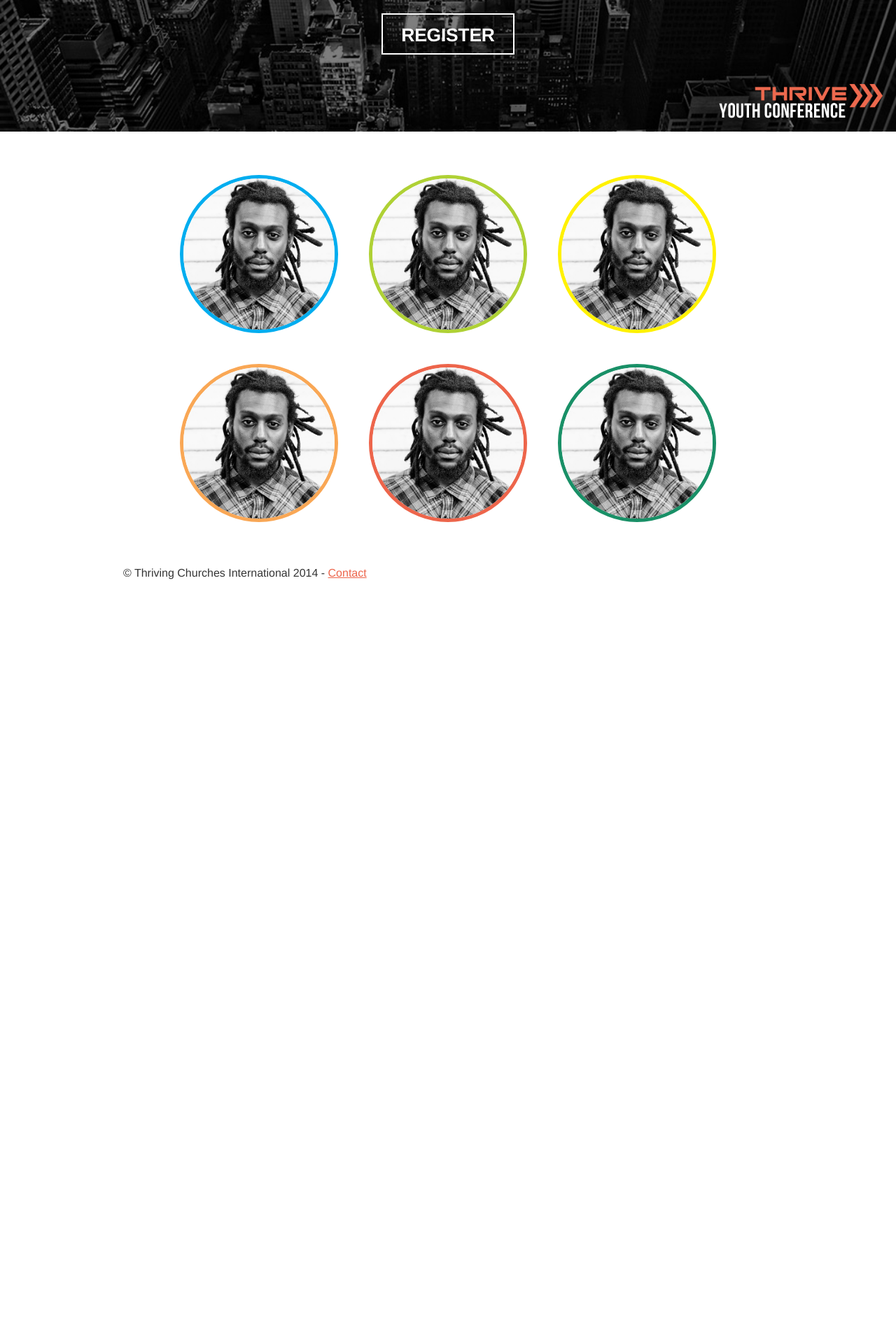
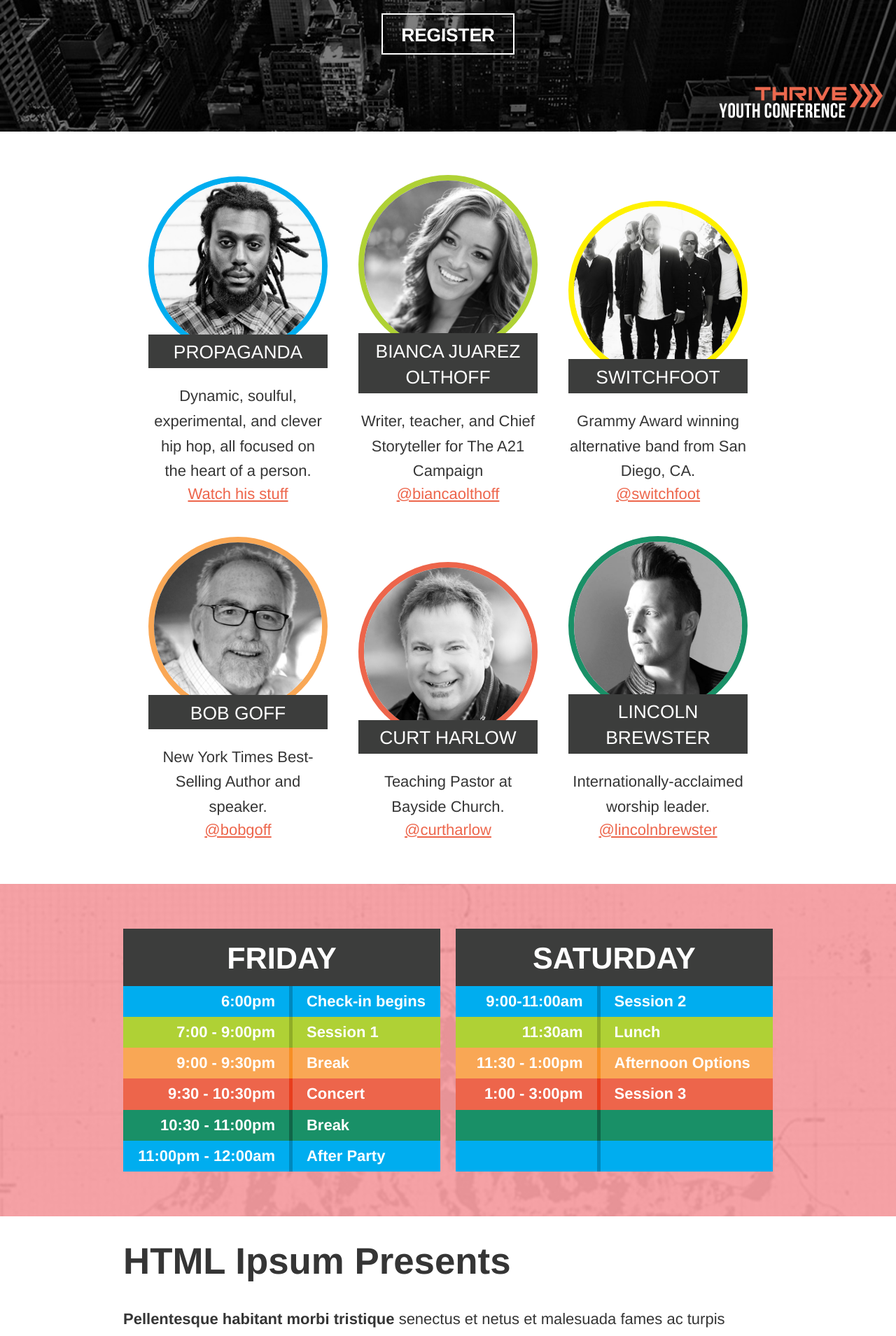
Before and after one commit to bamboocreative/thriveunleashed, a Jekyll site: the page built from index.html, in a window 1280 px wide. Shown: the part 326-2235 px from the top of the page at 70% size. Built offline with Jekyll 4.4.1, drawn with Linux system fonts in a browser that asks for light colours; before the commit the page ends 1190 px from its top, so only the background shows below that; some of the changed text lies outside the part shown.

Commit message:
Schedule & responsive, people

```diff
--- a/css/app.scss
+++ b/css/app.scss
@@ -37,11 +37,12 @@
 $orange: #f9a755;
 $red: #ed654b;
 $blue: #00adef;
-
+$gray: #3c3d3c;
 
 // Some Style Variables and what not
 $primary-color: $red;
 $secondary-color: $pink;
+$primary-gray: $gray;
 $border: 1px solid #ccc;
 $error: #de3535;
 $success: #d5f5d7;
@@ -114,7 +115,7 @@
 	&:after{
 		content: "";
 		display: block;
-		height: 3.5em;
+		height: 6em;
 	}
 
 }
--- a/index.html
+++ b/index.html
@@ -6,40 +6,129 @@
 speakers:
   - name: Propaganda
     img: propaganda.jpg
-    bio: He is a cool dude!
-    url: http://google.com
-  - name: Propaganda
-    img: propaganda.jpg
-    bio: He is a cool dude!
-    url: http://google.com
-  - name: Propaganda
-    img: propaganda.jpg
-    bio: He is a cool dude!
-    url: http://google.com
-  - name: Propaganda
-    img: propaganda.jpg
-    bio: He is a cool dude!
-    url: http://google.com
-  - name: Propaganda
-    img: propaganda.jpg
-    bio: He is a cool dude!
-    url: http://google.com
-  - name: Propaganda
-    img: propaganda.jpg
-    bio: He is a cool dude!
-    url: http://google.com
+    bio: Dynamic, soulful, experimental, and clever hip hop, all focused on the heart of a person.
+    url: https://www.youtube.com/watch?v=2yoaZXYf5ro
+    readmore: "Watch his stuff"
+  - name: Bianca Juarez Olthoff
+    img: bianca.jpg
+    bio: Writer, teacher, and Chief Storyteller for The A21 Campaign
+    url: https://twitter.com/biancaolthoff
+    readmore: "@biancaolthoff"
+  - name: Switchfoot
+    img: switchfoot.jpg
+    bio: Grammy Award winning alternative band from San Diego, CA.
+    url: https://twitter.com/switchfoot
+    readmore: "@switchfoot"
+  - name: Bob Goff
+    img: bob.jpg
+    bio: New York Times Best-Selling Author and speaker.
+    url: https://twitter.com/bobgoff
+    readmore: "@bobgoff"
+  - name: Curt Harlow
+    img: curt.jpg
+    bio: Teaching Pastor at Bayside Church.
+    url: https://twitter.com/curtharlow
+    readmore: "@curtharlow"
+  - name: Lincoln Brewster
+    img: lincoln.jpg
+    bio: Internationally-acclaimed worship leader.
+    url: https://twitter.com/lincolnbrewster
+    readmore: "@lincolnbrewster"
 
+friday:
+  - time: 6:00pm
+    title: Check-in begins
+  - time: 7:00 - 9:00pm
+    title: Session 1
+  - time: 9:00 - 9:30pm
+    title: Break
+  - time: 9:30 - 10:30pm
+    title: Concert
+  - time: 10:30 - 11:00pm
+    title: Break
+  - time: 11:00pm - 12:00am
+    title: After Party
+
+saturday:
+  - time: 9:00-11:00am
+    title: Session 2
+  - time: 11:30am
+    title: Lunch
+  - time: 11:30 - 1:00pm
+    title: Afternoon Options
+  - time: 1:00 - 3:00pm
+    title: Session 3
+  - time: "&nbsp;"
+    title: "&nbsp;"
+  - time: "&nbsp;"
+    title: "&nbsp;"
 
 ---
+<!--
+  - name: Thrive Worship Band
+    img: thrive.jpg
+    bio: Dynamic, soulful, experimental, and clever hip hop, all focused on the heart of a person.
+    url: http://google.com
+    readmore: "@propaganda"
+-->
 
 <section class="people-section img-section">
 	<div class="section-inner">
 		<div class="page">
 		{% for person in page.speakers %}
 			<div class="person">
-				<img src="img/people/{{person.img}}">
+				<img title="{{person.name}} - Bio Photo" alt="{{person.name}} - Bio Photo" src="img/people/{{person.img}}">
+				<span class="name">{{person.name}}</span>
+				<p class="bio">{{person.bio}}</p>
+				<a class="read-more" href="{{person.url}}">{{person.readmore}}</a>
 			</div>
 		{% endfor %}
 		</div>
 	</div>
 </section>
+
+<section class="schedule-section img-section">
+	<div class="section-inner">
+		<div class="page">
+			<div class="schedule-inner">
+				<div class="friday">
+					<h2>Friday</h2>
+					<table>
+					{% for activity in page.friday %}
+						<tr>
+							<td><p>{{activity.time}}</p></td>
+							<td><p>{{activity.title}}</p></td>
+						</tr>
+					{% endfor %}
+					</table>
+				</div>
+				<div class="saturday">
+					<h2>Saturday</h2>
+					<table>
+					{% for activity in page.saturday %}
+						<tr>
+							<td><p>{{activity.time}}</p></td>
+							<td><p>{{activity.title}}</p></td>
+						</tr>
+					{% endfor %}
+					</table>
+				</div>
+			</div>
+		</div>
+	</div>
+</section>
+
+
+<div class="page">
+	<h1>HTML Ipsum Presents</h1>
+
+	<p><strong>Pellentesque habitant morbi tristique</strong> senectus et netus et malesuada fames ac turpis egestas. Vestibulum tortor quam, feugiat vitae, ultricies eget, tempor sit amet, ante. Donec eu libero sit amet quam egestas semper. <em>Aenean ultricies mi vitae est.</em> Mauris placerat eleifend leo. Quisque sit amet est et sapien ullamcorper pharetra. Vestibulum erat wisi, condimentum sed, <code>commodo vitae</code>, ornare sit amet, wisi. Aenean fermentum, elit eget tincidunt condimentum, eros ipsum rutrum orci, sagittis tempus lacus enim ac dui. <a href="#">Donec non enim</a> in turpis pulvinar facilisis. Ut felis.</p>
+
+
+</div>
+
+<a class="footer-register" href="https://www.eventbrite.com/e/thrive-unleashed-a-conference-for-students-and-leaders-tickets-13226702423">
+	<div class="page">
+		Register
+	</div>
+</a>
--- a/scss/_components.scss
+++ b/scss/_components.scss
@@ -1,5 +1,5 @@
 // Buttons
-button, a.button, input[type="submit"], .read-more{
+button, a.button, input[type="submit"]{
 
 	padding: .5em 1em;
 	text-decoration: none;
@@ -32,13 +32,13 @@
 
 	.person{
 		display: inline-block;
-		max-width: 270px;
+		max-width: 300px;
 		padding: 1em;
 		font-size: $font-size;
 
 		img{
 			border-radius: 100%;
-			border: 5px solid;
+			border: 8px solid;
 		}
 
 		&:nth-child(1){img{border-color: $blue}}
@@ -47,5 +47,145 @@
 		&:nth-child(4){img{border-color: $orange}}
 		&:nth-child(5){img{border-color: $red}}
 		&:nth-child(6){img{border-color: $green2}}
+		&:nth-child(7){img{border-color: $blue}}
+		&:nth-child(8){img{border-color: $green1}}
+		&:nth-child(9){img{border-color: $yellow}}
+		&:nth-child(10){img{border-color: $orange}}
+		&:nth-child(11){img{border-color: $red}}
+		&:nth-child(12){img{border-color: $green2}}
+
+
+		.name{
+			display: block;
+			position: relative;
+			z-index: 2;
+			font-family: $head-font-family;
+			font-size: 1.2em;
+			background: $primary-gray;
+			color: #fff;
+			text-transform: uppercase;
+			padding: .3em .2em .15em;
+			margin-top: -30px;
+		}
+
+		.bio{
+			margin-bottom: 0px;
+		}
 	}
 }
+
+.schedule-section{
+	background-image: url('../img/head-left.jpg');
+
+	@include media(max-width $mamabear){
+		background-image: none !important;
+	}
+
+
+	.section-inner{
+		background: rgba($pink, 0.9);
+		padding: 4em 0;
+	}
+
+	.page{
+		margin-bottom: 0;
+	}
+
+	h2{
+		text-transform: uppercase;
+		text-align: center;
+		color: #fff;
+		background: $gray;
+		margin-bottom: 0;
+		margin-top: 0;
+		padding: 19px 0 15px;
+		line-height: 1em;
+	}
+
+	.schedule-inner{
+		@include outer-container;
+	}
+
+	.friday, .saturday{
+		@include media($mamabear){@include span-columns(6);}
+		@include media(max-width $mamabear){
+			margin-bottom: 20px;
+			td{
+				width: 50%;
+			}
+		}
+		background: $green2;
+	}
+
+	table{
+		width: 100%;
+
+		tr{
+			&:nth-child(1){background: $blue; td:nth-child(2){border-color: darken($blue, 10%)}}
+			&:nth-child(2){background: $green1; td:nth-child(2){border-color: darken($green1, 10%)}}
+			&:nth-child(3){background: $orange; td:nth-child(2){border-color: darken($orange, 10%)}}
+			&:nth-child(4){background: $red; td:nth-child(2){border-color: darken($red, 10%)}}
+			&:nth-child(5){background: $green2; td:nth-child(2){border-color: darken($green2, 10%)}}
+			&:nth-child(6){background: $blue; td:nth-child(2){border-color: darken($blue, 10%)}}
+			&:nth-child(7){background: $green1; td:nth-child(2){border-color: darken($green1, 10%)}}
+			&:nth-child(8){background: $orange; td:nth-child(2){border-color: darken($orange, 10%)}}
+			&:nth-child(9){background: $red; td:nth-child(2){border-color: darken($red, 10%)}}
+			&:nth-child(10){background: $green2; td:nth-child(2){border-color: darken($green2, 10%)}}
+
+
+		}
+
+		td{
+			padding: 10px 20px;
+
+
+			&:first-child{
+				text-align: right;
+			}
+
+			&:nth-child(2){
+				border-left: 5px solid;
+			}
+
+
+			p{
+				margin-bottom: 0;
+				margin-top: 0;
+				color: #fff;
+				font-weight: 600;
+				line-height: 1.1em;
+			}
+
+		}
+
+	}
+}
+
+.footer-register{
+	display: block;
+	background: $gray;
+	text-transform: uppercase;
+	padding: 1.5em 0;
+	text-align: center;
+	font-size: 4em;
+	font-family: $head-font-family;
+	text-decoration: none;
+
+	@include transition(.3s background, .2s color);
+
+	&:hover{
+		background: $primary-color;
+		color: #fff;
+	}
+
+	.page{
+		margin-bottom: 0px;
+	}
+
+}
+
+footer{
+	.page{
+		margin-bottom: 0;
+	}
+}
--- a/scss/_header.scss
+++ b/scss/_header.scss
@@ -5,11 +5,25 @@
 	z-index: 2;
 	padding: 5em 0;
 
+	@include media(max-width 415px){
+		padding: 2em 0 5em;
+	}
+
 	.logo{
 		color: #fff;
+		text-decoration: none;
 		font-size: 6em;
-		text-decoration: none;
 		line-height: 1em;
+
+		@include media(max-width $mamabear){
+			font-size: 4em;
+		}
+
+		@include media(max-width 415px){
+			font-size: 3em;
+			margin-bottom: 10px;
+		}
+
 	}
 
 	.page{
@@ -31,6 +45,11 @@
 		font-size: 1.7em;
 		margin-bottom: 1em;
 		text-transform: uppercase;
+
+		@include media(max-width 415px){
+			font-size: 1.3em;
+		}
+
 	}
 	/* nav.site-nav{
 		display: inline-block;
@@ -53,7 +72,13 @@
 }
 
 .head-section{
+
 	background-image: url('../img/unleashed_bg1000.jpg');
+
+	@include media(max-width $mamabear){
+		background-image: url('../img/head-rightpoint5x.jpg');
+		background-attachment: scroll;
+	}
 
 	.section-inner{
 		background: rgba(black, 0.5);
@@ -64,6 +89,14 @@
 		position: absolute;
 		right: 10px;
 		bottom: 10px;
+
+		@include media(max-width 415px){
+			width: 150px;
+			right: 50%;
+			margin-right: -75px;
+			bottom: 20px;
+		}
+
 	}
 
 }
```
Also changed, not shown: img/head-rightpoint5x.jpg (added), img/people/bianca.jpg (added), img/people/bob.jpg (added), img/people/curt.jpg (added), img/people/lincoln.jpg (added), img/people/switchfoot.jpg (added), img/people/thrive.jpg (added).
